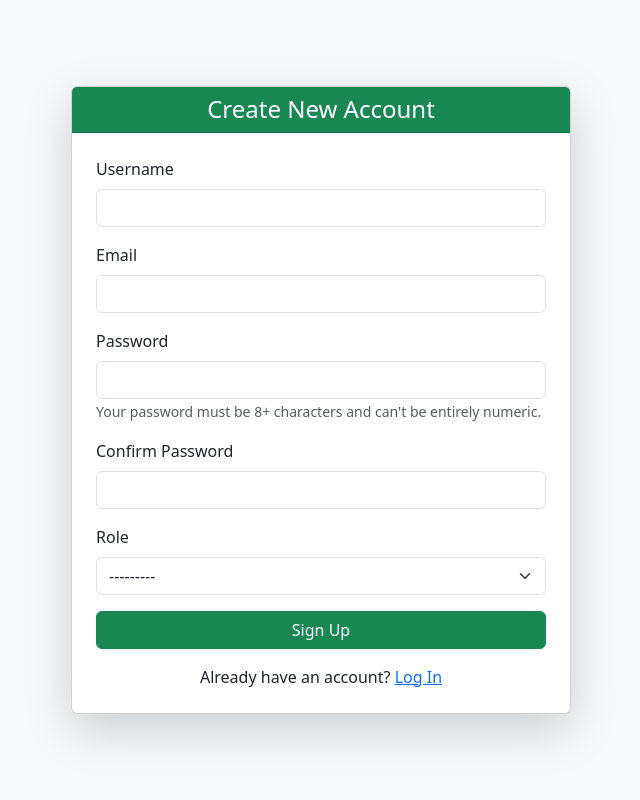
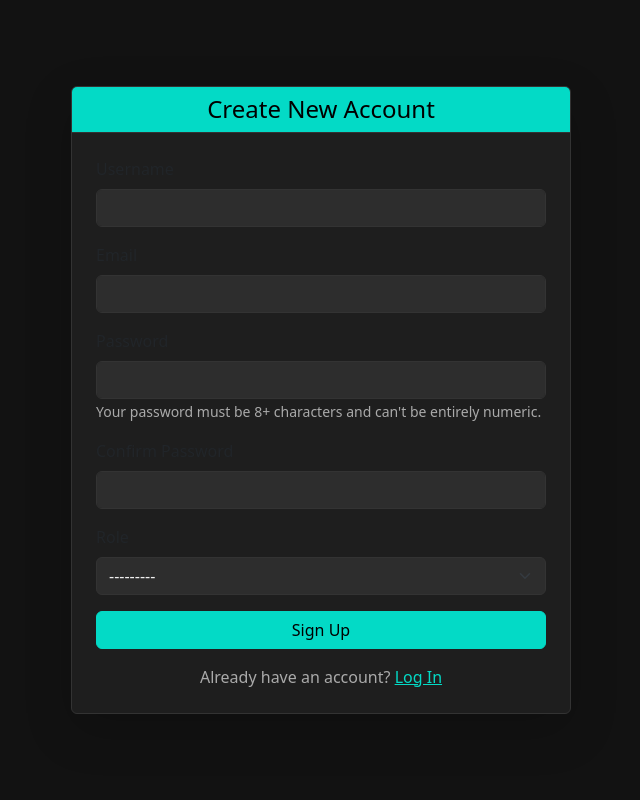
Before and after one commit to sameerrr786/Robust-TASK, a Django app: page /signup/ in a window 1280 px wide. Shown: the whole page, without its empty margins (319-959 px from the left). Run offline with Django 5.2, Linux system fonts and the light colour scheme.

Commit message:
Update UI with sleek black theme

```diff
--- a/todo_app/templates/base.html
+++ b/todo_app/templates/base.html
@@ -9,15 +9,32 @@
     <!-- Font Awesome -->
     <link rel="stylesheet" href="https://cdnjs.cloudflare.com/ajax/libs/font-awesome/6.0.0/css/all.min.css">
     <style>
+        :root {
+            --dark-bg: #121212;
+            --darker-bg: #0a0a0a;
+            --card-bg: #1e1e1e;
+            --sidebar-bg: #0f0f0f;
+            --border-color: #333;
+            --text-primary: #f0f0f0;
+            --text-secondary: #aaaaaa;
+            --accent-color: #bb86fc;
+            --error-color: #cf6679;
+            --success-color: #03dac6;
+            --warning-color: #ffb74d;
+            --info-color: #64b5f6;
+        }
+
         body {
             min-height: 100vh;
             overflow-x: hidden;
-            background-color: #f8f9fa;
+            background-color: var(--dark-bg);
+            color: var(--text-primary);
         }
+
         .sidebar {
             min-height: 100vh;
-            box-shadow: 0 0 10px rgba(0,0,0,.1);
-            background-color: #ffffff;
+            box-shadow: 0 0 10px rgba(0,0,0,.5);
+            background-color: var(--sidebar-bg);
             position: fixed;
             top: 0;
             bottom: 0;
@@ -25,55 +42,205 @@
             z-index: 100;
             padding: 0;
             transition: all 0.3s;
+            border-right: 1px solid var(--border-color);
         }
+
         .sidebar .nav-link {
-            color: #495057;
+            color: var(--text-secondary);
             padding: 0.75rem 1rem;
             border-radius: 0;
         }
+
         .sidebar .nav-link:hover {
-            background-color: #f8f9fa;
+            background-color: rgba(255,255,255,0.05);
+            color: var(--text-primary);
         }
+
         .sidebar .nav-link.active {
-            color: #007bff;
-            background-color: #e9ecef;
-            border-left: 4px solid #007bff;
+            color: var(--accent-color);
+            background-color: rgba(187, 134, 252, 0.1);
+            border-left: 4px solid var(--accent-color);
         }
+
         .sidebar .nav-link i {
             margin-right: 10px;
         }
+
         main {
             margin-left: 250px;
             padding: 20px;
             transition: all 0.3s;
         }
+
         .content-wrapper {
-            background-color: #ffffff;
+            background-color: var(--card-bg);
             border-radius: 8px;
-            box-shadow: 0 0 10px rgba(0,0,0,.05);
+            box-shadow: 0 0 15px rgba(0,0,0,.2);
             padding: 20px;
+            border: 1px solid var(--border-color);
         }
+
         .logo {
             text-align: center;
             padding: 20px 0;
-            border-bottom: 1px solid #e9ecef;
+            border-bottom: 1px solid var(--border-color);
         }
+
         .logo h3 {
             margin: 0;
             font-weight: 700;
+            color: var(--accent-color);
         }
+
         .badge-priority-high {
-            background-color: #dc3545;
-            color: white;
+            background-color: var(--error-color);
+            color: #000000;
         }
+
         .badge-priority-medium {
-            background-color: #ffc107;
-            color: #212529;
+            background-color: var(--warning-color);
+            color: #000000;
         }
+
         .badge-priority-low {
-            background-color: #28a745;
-            color: white;
+            background-color: var(--success-color);
+            color: #000000;
         }
+
+        .card {
+            background-color: var(--card-bg);
+            border: 1px solid var(--border-color);
+            box-shadow: 0 2px 8px rgba(0,0,0,.2);
+        }
+
+        .card-header {
+            background-color: rgba(0,0,0,0.2);
+            border-bottom: 1px solid var(--border-color);
+        }
+
+        .table {
+            color: var(--text-primary);
+            border-color: var(--border-color);
+        }
+
+        .table-dark {
+            background-color: var(--sidebar-bg);
+        }
+
+        .table-striped > tbody > tr:nth-of-type(odd) {
+            background-color: rgba(255,255,255,0.03);
+        }
+
+        .form-control, .form-select {
+            background-color: #2d2d2d;
+            border-color: var(--border-color);
+            color: var(--text-primary);
+        }
+
+        .form-control:focus, .form-select:focus {
+            background-color: #2d2d2d;
+            color: var(--text-primary);
+            border-color: var(--accent-color);
+            box-shadow: 0 0 0 0.25rem rgba(187, 134, 252, 0.2);
+        }
+
+        .btn-primary {
+            background-color: var(--accent-color);
+            border-color: var(--accent-color);
+            color: #000000;
+        }
+
+        .btn-primary:hover, .btn-primary:focus {
+            background-color: #a06ce3;
+            border-color: #a06ce3;
+            color: #000000;
+        }
+
+        .btn-secondary {
+            background-color: #484848;
+            border-color: #484848;
+        }
+
+        .btn-warning {
+            background-color: var(--warning-color);
+            border-color: var(--warning-color);
+            color: #000000;
+        }
+
+        .btn-danger {
+            background-color: var(--error-color);
+            border-color: var(--error-color);
+            color: #000000;
+        }
+
+        .btn-success {
+            background-color: var(--success-color);
+            border-color: var(--success-color);
+            color: #000000;
+        }
+
+        .alert-success {
+            background-color: rgba(3, 218, 198, 0.15);
+            border-color: rgba(3, 218, 198, 0.3);
+            color: var(--success-color);
+        }
+
+        .alert-danger {
+            background-color: rgba(207, 102, 121, 0.15);
+            border-color: rgba(207, 102, 121, 0.3);
+            color: var(--error-color);
+        }
+
+        .alert-warning {
+            background-color: rgba(255, 183, 77, 0.15);
+            border-color: rgba(255, 183, 77, 0.3);
+            color: var(--warning-color);
+        }
+
+        .alert-info {
+            background-color: rgba(100, 181, 246, 0.15);
+            border-color: rgba(100, 181, 246, 0.3);
+            color: var(--info-color);
+        }
+
+        .page-link {
+            background-color: var(--card-bg);
+            border-color: var(--border-color);
+            color: var(--text-secondary);
+        }
+
+        .page-link:hover {
+            background-color: rgba(255,255,255,0.1);
+            border-color: var(--border-color);
+            color: var(--text-primary);
+        }
+
+        .page-item.active .page-link {
+            background-color: var(--accent-color);
+            border-color: var(--accent-color);
+            color: #000000;
+        }
+
+        .text-muted {
+            color: var(--text-secondary) !important;
+        }
+
+        .border-bottom {
+            border-color: var(--border-color) !important;
+        }
+
+        .progress {
+            background-color: rgba(255,255,255,0.1);
+        }
+
+        .text-decoration-none {
+            color: var(--text-secondary);
+        }
+
+        .btn-link {
+            color: var(--text-secondary);
+        }
+
         @media (max-width: 768px) {
             .sidebar {
                 width: 80px;
@@ -127,7 +294,7 @@
             <li class="nav-item mt-5">
                 <form method="post" action="{% url 'logout' %}" class="nav-link">
                     {% csrf_token %}
-                    <button type="submit" class="btn btn-link p-0 text-decoration-none" style="color: #495057;">
+                    <button type="submit" class="btn btn-link p-0 text-decoration-none">
                         <i class="fas fa-sign-out-alt"></i>
                         <span>Logout</span>
                     </button>
--- a/todo_app/templates/registration/signup.html
+++ b/todo_app/templates/registration/signup.html
@@ -3,10 +3,10 @@
 {% block title %}Sign Up | Todo App{% endblock %}
 
 {% block auth_content %}
-<div class="d-flex justify-content-center align-items-center bg-light" style="height: 100vh;">
-    <div class="card shadow-lg" style="width: 500px;">
-        <div class="card-header bg-success text-white text-center">
-            <h4 class="mb-0">Create New Account</h4>
+<div class="d-flex justify-content-center align-items-center" style="height: 100vh; background-color: var(--dark-bg);">
+    <div class="card shadow-lg" style="width: 500px; background-color: var(--card-bg); border: 1px solid var(--border-color);">
+        <div class="card-header text-white text-center" style="background-color: var(--success-color)">
+            <h4 class="mb-0" style="color: #000;">Create New Account</h4>
         </div>
         <div class="card-body p-4">
             {% if messages %}
@@ -99,7 +99,7 @@
             </form>
 
             <div class="mt-3 text-center">
-                <p class="mb-0">Already have an account? <a href="{% url 'login' %}">Log In</a></p>
+                <p class="mb-0" style="color: var(--text-secondary);">Already have an account? <a href="{% url 'login' %}" style="color: var(--success-color);">Log In</a></p>
             </div>
         </div>
     </div>
```
Also changed, not shown: todo_app/templates/registration/login.html (+5 -5 lines).
